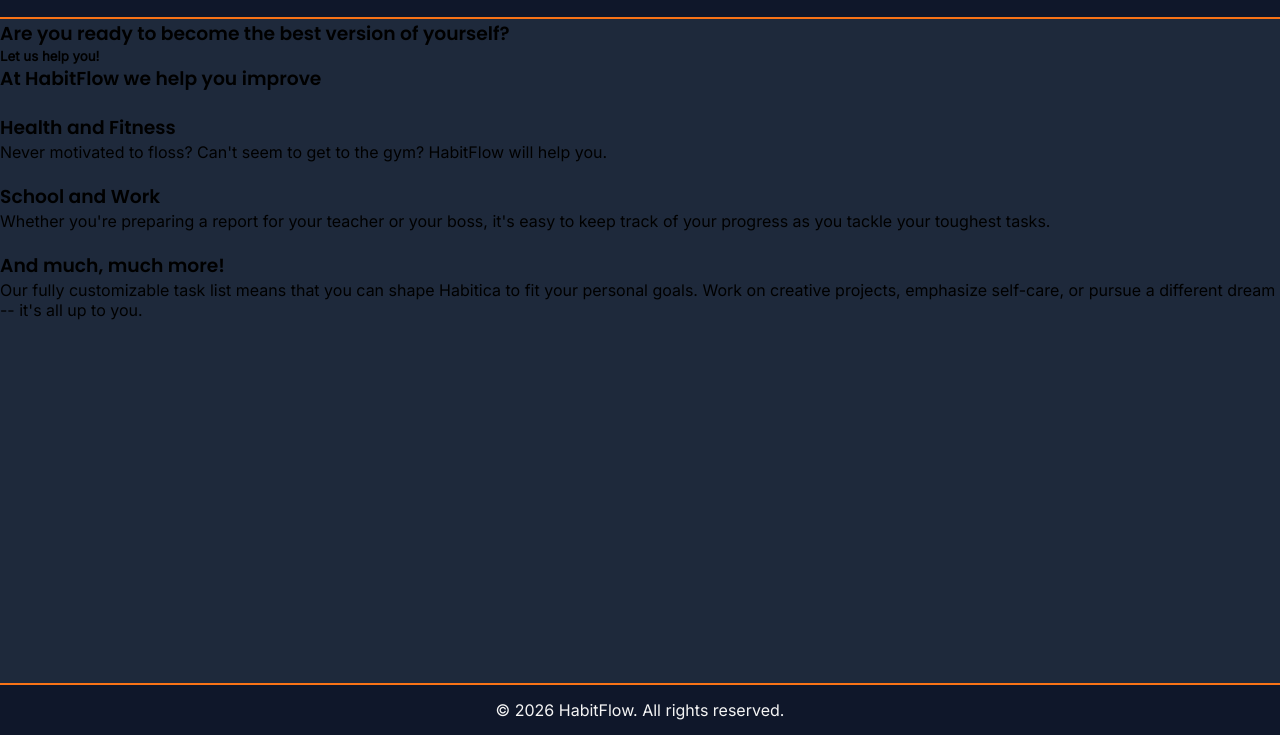
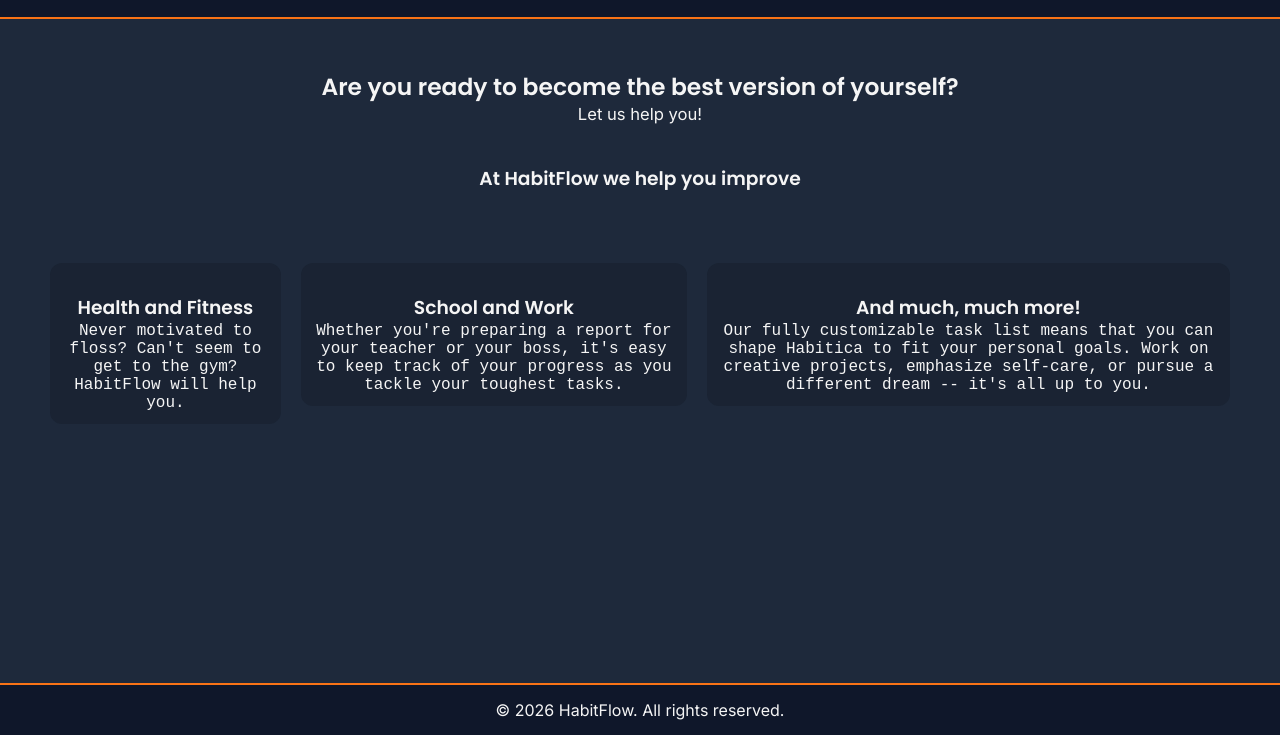
Before and after one commit to newmorin2/HabitFlow, a plain HTML site: page about.html in a window 1280 px wide. Shown: the part 65-800 px from the top of the page. Drawn offline with Linux system fonts and the light colour scheme.

Commit message:
Wrote css for the about page

```diff
--- a/styles.css
+++ b/styles.css
@@ -177,7 +177,6 @@ section h2{
   border-radius: 18px;
   box-shadow: 3px 3px 3px 3px rgba(0,0,0,0.2);
 }
-
 footer{
     background-color: #0F172A;
     text-align: center;
@@ -188,8 +187,49 @@ footer{
 }
 
 
+/* About styling */
+.desc{
+    font-size: 20px;
+    color: whitesmoke;
+    margin: 0 auto;
+    margin-top: 50px;
+}
+.desc h5{
+    text-align: center;
+    font-weight: 100;
+}
+.improve{
+    text-align: center;
+    color:whitesmoke;
+    margin-top: 40px;
+}
+.flexContainer{
+    font-family:'Courier New', Courier, monospace;
+    display: flex;
+    margin: 70px 50px 0 50px;
+    color: whitesmoke;
+    text-align: center;
+    gap: 20px;
+    justify-content: center;
+    align-items: start;
+}
+.improve1{
+    background-color: #151c2969;
+    border-radius: 12px;
+    padding: 12px;
+}
+.improve2{
+    background-color: #151c2969;
+    border-radius: 12px;
+    padding: 12px;
 
+}
+.improve3{
+    background-color: #151c2969;
+    border-radius: 12px;
+    padding: 12px;
 
+}
 
 /* RESPONSIVE */
 @media  screen and (max-width:375px) {
```
